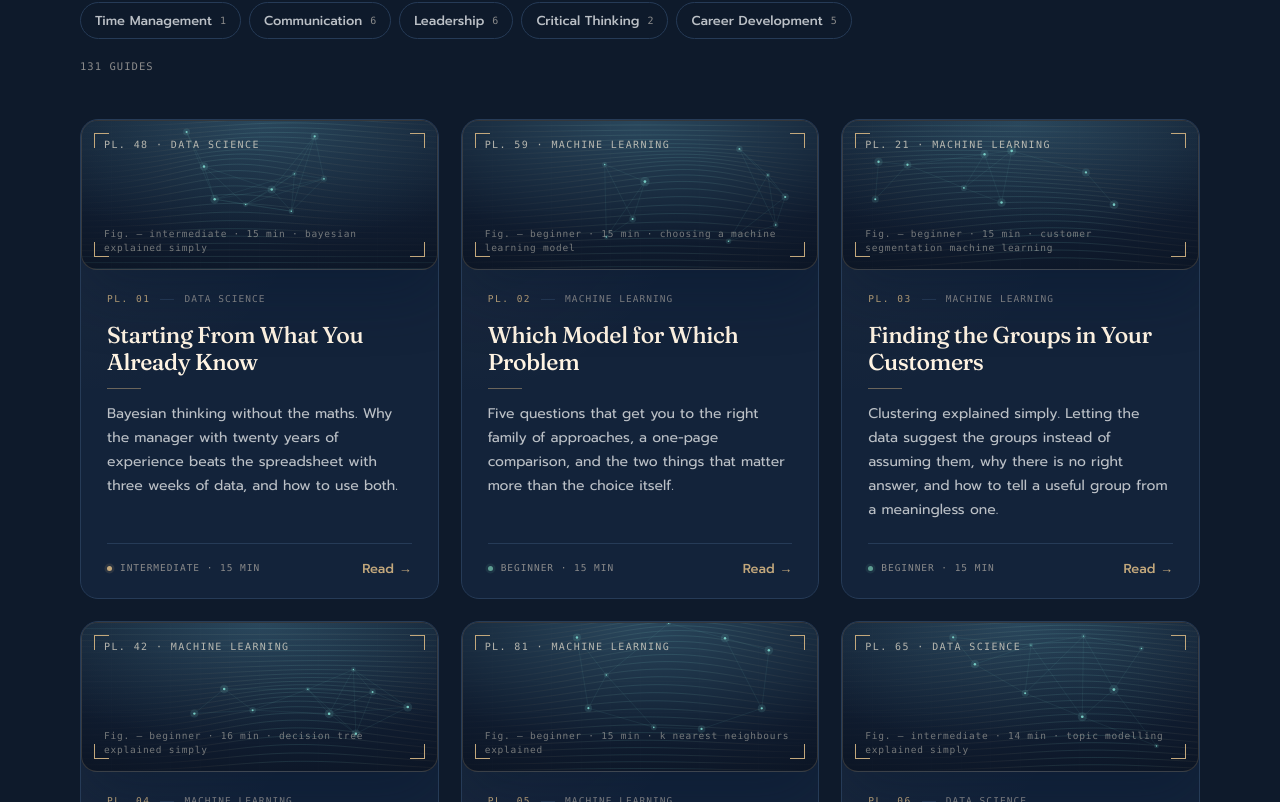
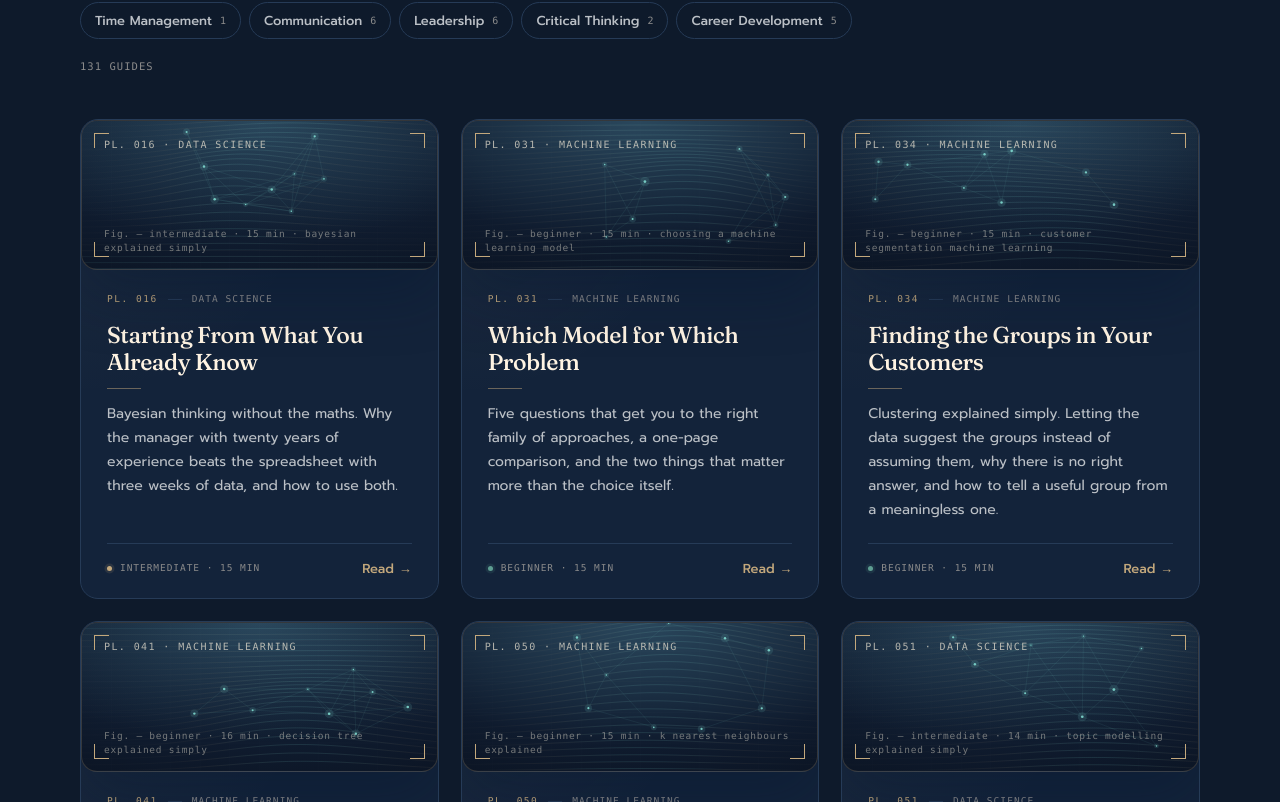
Before and after one commit to Ehtijad-Ali/fossilite-website, a React (Vite) app: page /resources in a window 1280 px wide. Shown: the part 1158-1960 px from the top of the page. Built offline with nearby package versions, Linux system fonts and the light colour scheme.

Commit message:
Refine resource guide presentation

```diff
--- a/src/content/index.ts
+++ b/src/content/index.ts
@@ -19,6 +19,29 @@ export const GUIDES: Guide[] = Object.values(modules)
   .sort((a, b) => b.updated.localeCompare(a.updated));
 
 const BY_SLUG = new Map(GUIDES.map((g) => [g.slug, g]));
+
+/**
+ * The catalogue number printed on a guide's specimen plate.
+ *
+ * It has to be stable and unique. "PL." reads as a catalogue reference, and a
+ * reference that renumbers itself when the reader filters the list is not one.
+ * The card used to print its position in the current view, which meant the same
+ * guide showed a different number on every filter and never agreed with the
+ * number drawn into its own artwork.
+ *
+ * Assigned from the slugs sorted alphabetically rather than from GUIDES, which
+ * is ordered by `updated` and so reshuffles every time anything is edited.
+ * Three digits because there are more guides than two digits can hold, and the
+ * old hash squeezed 131 of them into 99 slots: 37 numbers were shared, and five
+ * guides at worst wore the same one.
+ */
+const PLATE_NUMBERS = new Map(
+  GUIDES.map((g) => g.slug)
+    .sort()
+    .map((slug, i) => [slug, String(i + 1).padStart(3, "0")] as const),
+);
+
+export const plateNumber = (slug: string): string => PLATE_NUMBERS.get(slug) ?? "000";
 
 export const guideBySlug = (slug: string): Guide | undefined => BY_SLUG.get(slug);
 
--- a/src/views/Resources/GuidePlate.tsx
+++ b/src/views/Resources/GuidePlate.tsx
@@ -1,7 +1,7 @@
 import { FC, useMemo } from "react";
 import { Box, Typography } from "@mui/material";
 import type { Guide } from "../../content/types";
-import { categoryBySlug } from "../../content";
+import { categoryBySlug, plateNumber } from "../../content";
 
 const MONO = 'ui-monospace, SFMono-Regular, Menlo, "Roboto Mono", monospace';
 const GOLD = "#C3A87C";
@@ -137,7 +137,7 @@ export const GuidePlate: FC<{ guide: Guide; height?: Record<string, string> | st
 
   const category = categoryBySlug(guide.category);
   const tint = TRACK_TINT[category?.track ?? ""] ?? GOLD;
-  const plateNo = String((seed % 99) + 1).padStart(2, "0");
+  const plateNo = plateNumber(guide.slug);
 
   return (
     <Box
--- a/src/views/Resources/Resources.tsx
+++ b/src/views/Resources/Resources.tsx
@@ -11,6 +11,7 @@ import {
   activeCategories,
   categoryBySlug,
   categoryName,
+  plateNumber,
   searchGuides,
   PROMPTS,
 } from "../../content";
@@ -40,7 +41,7 @@ const GOLD = "#C3A87C";
  */
 const GuideCard: FC<{ g: Guide; index: number; T: T }> = ({ g, index, T }) => {
   const { ref, visible } = useInView(0.1);
-  const plate = String(index + 1).padStart(2, "0");
+  const plate = plateNumber(g.slug);
 
   return (
     <Box
```
